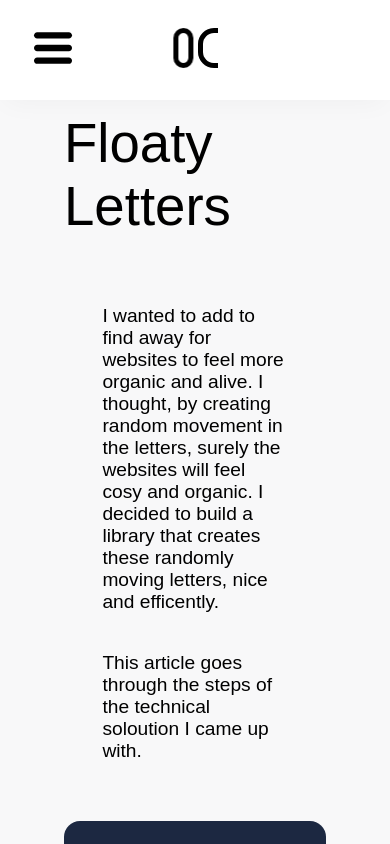
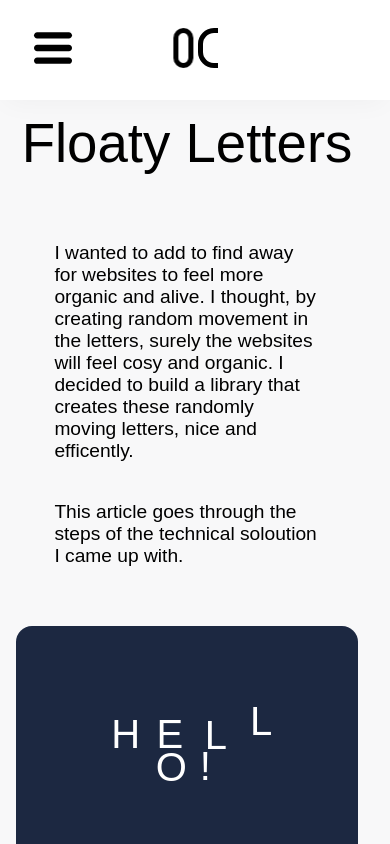
Before and after one commit to oc-developer/oc-portfolio, a React (Create React App) app: page /floaty-letter in a window 390 px wide. Shown: the top 844 px of the page. Built offline with nearby package versions, Linux system fonts and the light colour scheme.

Commit message:
update padding for content

```diff
--- a/src/App.scss
+++ b/src/App.scss
@@ -82,6 +82,12 @@
       }
     }
   }
+
+  @media (max-width: 600px) {
+    .content {
+      padding: 7em 2em 4em 1em;
+    }
+  }
 }
 
 .grid-items {
```
